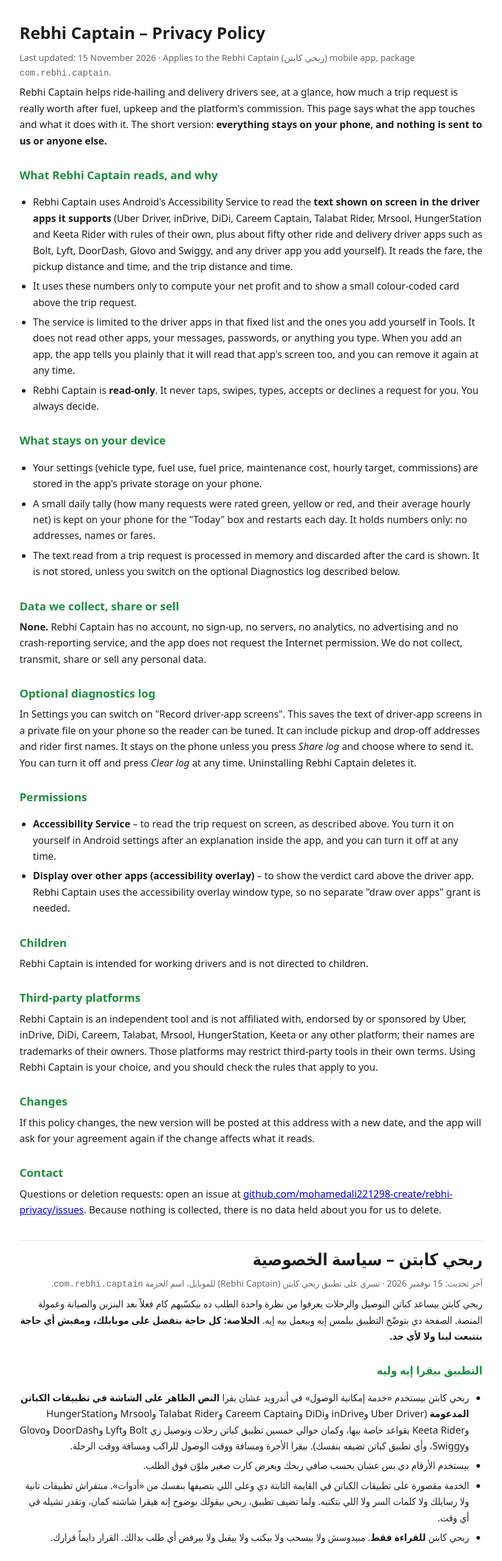
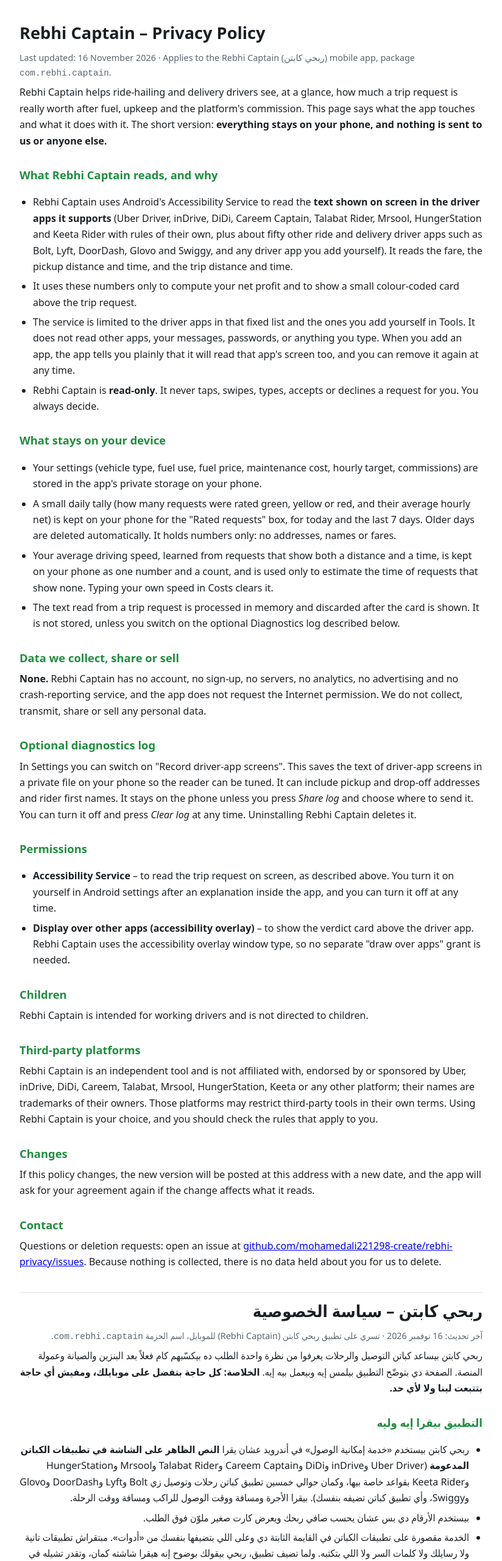
Before and after one commit to mohamedali221298-create/rebhi-privacy, a plain HTML site: page index.html in a window 1280 px wide. Shown: the top 2560 px of the page at 61% size, without its empty margins (228-1052 px from the left). Drawn offline with Linux system fonts and the light colour scheme.

Commit message:
Cover the 7-day tally and the learned average speed
Co-Authored-By: Claude Sonnet 5.5 <noreply@anthropic.com>

```diff
--- a/index.html
+++ b/index.html
@@ -21,7 +21,7 @@
 
 <section id="en" lang="en" dir="ltr" style="border-top:0;margin-top:0">
 <h1>Rebhi Captain – Privacy Policy</h1>
-<p class="muted">Last updated: 15 November 2026 · Applies to the Rebhi Captain (ربحي كابتن) mobile app, package <code>com.rebhi.captain</code>.</p>
+<p class="muted">Last updated: 16 November 2026 · Applies to the Rebhi Captain (ربحي كابتن) mobile app, package <code>com.rebhi.captain</code>.</p>
 
 <p>Rebhi Captain helps ride-hailing and delivery drivers see, at a glance, how much a trip request is really worth after fuel, upkeep and the platform's commission. This page says what the app touches and what it does with it. The short version: <strong>everything stays on your phone, and nothing is sent to us or anyone else.</strong></p>
 
@@ -36,7 +36,8 @@
 <h2>What stays on your device</h2>
 <ul>
   <li>Your settings (vehicle type, fuel use, fuel price, maintenance cost, hourly target, commissions) are stored in the app's private storage on your phone.</li>
-  <li>A small daily tally (how many requests were rated green, yellow or red, and their average hourly net) is kept on your phone for the "Today" box and restarts each day. It holds numbers only: no addresses, names or fares.</li>
+  <li>A small daily tally (how many requests were rated green, yellow or red, and their average hourly net) is kept on your phone for the "Rated requests" box, for today and the last 7 days. Older days are deleted automatically. It holds numbers only: no addresses, names or fares.</li>
+  <li>Your average driving speed, learned from requests that show both a distance and a time, is kept on your phone as one number and a count, and is used only to estimate the time of requests that show none. Typing your own speed in Costs clears it.</li>
   <li>The text read from a trip request is processed in memory and discarded after the card is shown. It is not stored, unless you switch on the optional Diagnostics log described below.</li>
 </ul>
 
@@ -67,7 +68,7 @@
 
 <section id="ar" lang="ar" dir="rtl">
 <h1>ربحي كابتن – سياسة الخصوصية</h1>
-<p class="muted">آخر تحديث: 15 نوفمبر 2026 · تسري على تطبيق ربحي كابتن (Rebhi Captain) للموبايل، اسم الحزمة <code>com.rebhi.captain</code>.</p>
+<p class="muted">آخر تحديث: 16 نوفمبر 2026 · تسري على تطبيق ربحي كابتن (Rebhi Captain) للموبايل، اسم الحزمة <code>com.rebhi.captain</code>.</p>
 
 <p>ربحي كابتن بيساعد كباتن التوصيل والرحلات يعرفوا من نظرة واحدة الطلب ده بيكسّبهم كام فعلاً بعد البنزين والصيانة وعمولة المنصة. الصفحة دي بتوضّح التطبيق بيلمس إيه وبيعمل بيه إيه. <strong>الخلاصة: كل حاجة بتفضل على موبايلك، ومفيش أي حاجة بتتبعت لينا ولا لأي حد.</strong></p>
 
@@ -82,7 +83,8 @@
 <h2>اللي بيفضل على جهازك</h2>
 <ul>
   <li>إعداداتك (نوع المركبة واستهلاك البنزين وسعره وتكلفة الصيانة وهدفك في الساعة والعمولات) بتتخزن في مساحة التطبيق الخاصة على موبايلك.</li>
-  <li>عدّاد يومي صغير (كام طلب اتقيّم أخضر وأصفر وأحمر ومتوسط صافي الساعة) بيتخزن على موبايلك لخانة «النهارده» وبيتصفّر كل يوم. أرقام بس: من غير عناوين ولا أسماء ولا أجرة.</li>
+  <li>عدّاد يومي صغير (كام طلب اتقيّم أخضر وأصفر وأحمر ومتوسط صافي الساعة) بيتخزن على موبايلك لخانة «الطلبات اللي اتقيّمت»، للنهارده وآخر ٧ أيام. الأيام الأقدم بتتمسح لوحدها. أرقام بس: من غير عناوين ولا أسماء ولا أجرة.</li>
+  <li>متوسط سرعتك في السواقة، اللي بيتعلّمه التطبيق من الطلبات اللي فيها المسافة والوقت، بيتخزن على موبايلك كرقم واحد وعدّاد، وبيُستخدم بس لتقدير وقت الطلبات اللي مفيهاش وقت. لو كتبت سرعة بنفسك في «تكاليفي» بيتمسح.</li>
   <li>نص الطلب اللي بيتقرا بيتعالج في الذاكرة ويتمسح بعد عرض الكارت، ومبيتخزنش، إلا لو شغّلت سجل التشخيص الاختياري المذكور تحت.</li>
 </ul>
 
```
